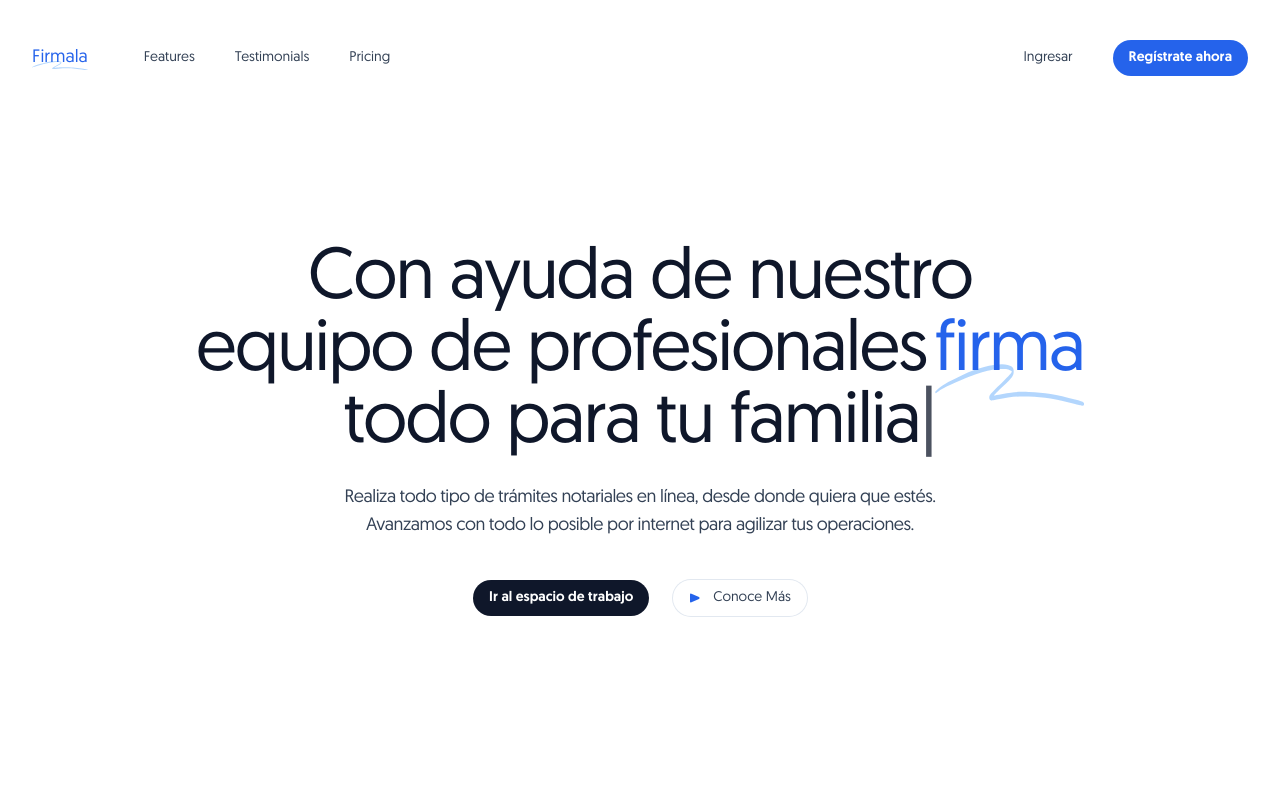
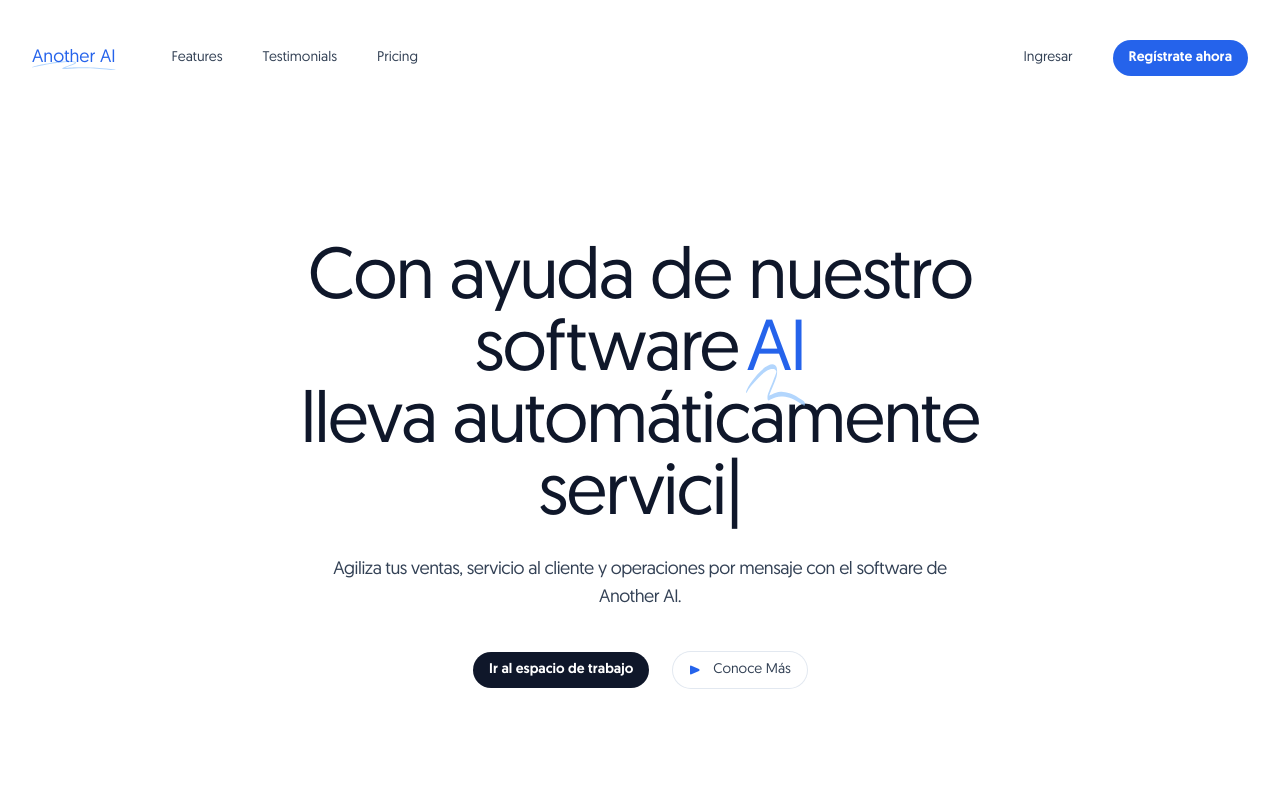
Before and after one commit to LuisRG30/AutoServiceAI_Next, a Next.js app: page / in a window 1280 px wide. Shown: the top 794 px of the page. Built offline with nearby package versions, Linux system fonts and the light colour scheme; no server answers.

Commit message:
Change branding somewhat

```diff
--- a/components/landingPageComponents/Header.tsx
+++ b/components/landingPageComponents/Header.tsx
@@ -104,7 +104,7 @@ export function Header() {
                 >
                   <path d="M203.371.916c-26.013-2.078-76.686 1.963-124.73 9.946L67.3 12.749C35.421 18.062 18.2 21.766 6.004 25.934 1.244 27.561.828 27.778.874 28.61c.07 1.214.828 1.121 9.595-1.176 9.072-2.377 17.15-3.92 39.246-7.496C123.565 7.986 157.869 4.492 195.942 5.046c7.461.108 19.25 1.696 19.17 2.582-.107 1.183-7.874 4.31-25.75 10.366-21.992 7.45-35.43 12.534-36.701 13.884-2.173 2.308-.202 4.407 4.442 4.734 2.654.187 3.263.157 15.593-.78 35.401-2.686 57.944-3.488 88.365-3.143 46.327.526 75.721 2.23 130.788 7.584 19.787 1.924 20.814 1.98 24.557 1.332l.066-.011c1.201-.203 1.53-1.825.399-2.335-2.911-1.31-4.893-1.604-22.048-3.261-57.509-5.556-87.871-7.36-132.059-7.842-23.239-.254-33.617-.116-50.627.674-11.629.54-42.371 2.494-46.696 2.967-2.359.259 8.133-3.625 26.504-9.81 23.239-7.825 27.934-10.149 28.304-14.005.417-4.348-3.529-6-16.878-7.066Z" />
                 </svg>
-                <span className="font-geomanist relative text-lg">Firmala</span>
+                <span className="font-geomanist relative text-lg">Another AI</span>
               </span>
             </Link>
             <div className="hidden md:flex md:gap-x-6">
--- a/components/landingPageComponents/Hero.tsx
+++ b/components/landingPageComponents/Hero.tsx
@@ -15,7 +15,7 @@ export function Hero() {
     <Container className="pt-20 pb-16 text-center lg:pt-32">
       <div className="mx-auto max-w-4xl flex flex-col">
         <h1 className=" mx-auto max-w-4xl text-5xl  tracking-tight text-slate-900 sm:text-7xl">
-          Con ayuda de nuestro equipo de profesionales
+          Con ayuda de nuestro software
           <span className="relative whitespace-nowrap text-blue-600 ml-2">
             <svg
               aria-hidden="true"
@@ -25,18 +25,18 @@ export function Hero() {
             >
               <path d="M203.371.916c-26.013-2.078-76.686 1.963-124.73 9.946L67.3 12.749C35.421 18.062 18.2 21.766 6.004 25.934 1.244 27.561.828 27.778.874 28.61c.07 1.214.828 1.121 9.595-1.176 9.072-2.377 17.15-3.92 39.246-7.496C123.565 7.986 157.869 4.492 195.942 5.046c7.461.108 19.25 1.696 19.17 2.582-.107 1.183-7.874 4.31-25.75 10.366-21.992 7.45-35.43 12.534-36.701 13.884-2.173 2.308-.202 4.407 4.442 4.734 2.654.187 3.263.157 15.593-.78 35.401-2.686 57.944-3.488 88.365-3.143 46.327.526 75.721 2.23 130.788 7.584 19.787 1.924 20.814 1.98 24.557 1.332l.066-.011c1.201-.203 1.53-1.825.399-2.335-2.911-1.31-4.893-1.604-22.048-3.261-57.509-5.556-87.871-7.36-132.059-7.842-23.239-.254-33.617-.116-50.627.674-11.629.54-42.371 2.494-46.696 2.967-2.359.259 8.133-3.625 26.504-9.81 23.239-7.825 27.934-10.149 28.304-14.005.417-4.348-3.529-6-16.878-7.066Z" />
             </svg>
-            <span className="relative">firma</span>
+            <span className="relative">AI</span>
           </span>
           <div className="flex space-x-2 items-center justify-center">
             <h1 className="font-display text-5xl tracking-tight text-slate-900 sm:text-7xl">
-              todo para{' '}
+              lleva automáticamente{' '}
               <Typed
                 strings={[
-                  "tu negocio",
-                  "tu empresa",
-                  "tu familia",
-                  "tu vida",
-                  "tu futuro",
+                  "ventas",
+                  "servicio al cliente",
+                  "informes",
+                  "consultoría digital",
+                  "comercio electrónico",
                 ]}
                 typeSpeed={75}
                 smartBackspace
@@ -50,7 +50,7 @@ export function Hero() {
         </h1>
       </div>
       <p className="mx-auto mt-6 max-w-2xl text-lg tracking-tight text-slate-700">
-        Realiza todo tipo de trámites notariales en línea, desde donde quiera que estés. Avanzamos con todo lo posible por internet para agilizar tus operaciones.
+        Agiliza tus ventas, servicio al cliente y operaciones por mensaje con el software de Another AI.
       </p>
       <div className="mt-10 flex justify-center gap-x-6">
         <Button href="/workspace">Ir al espacio de trabajo</Button>
```
